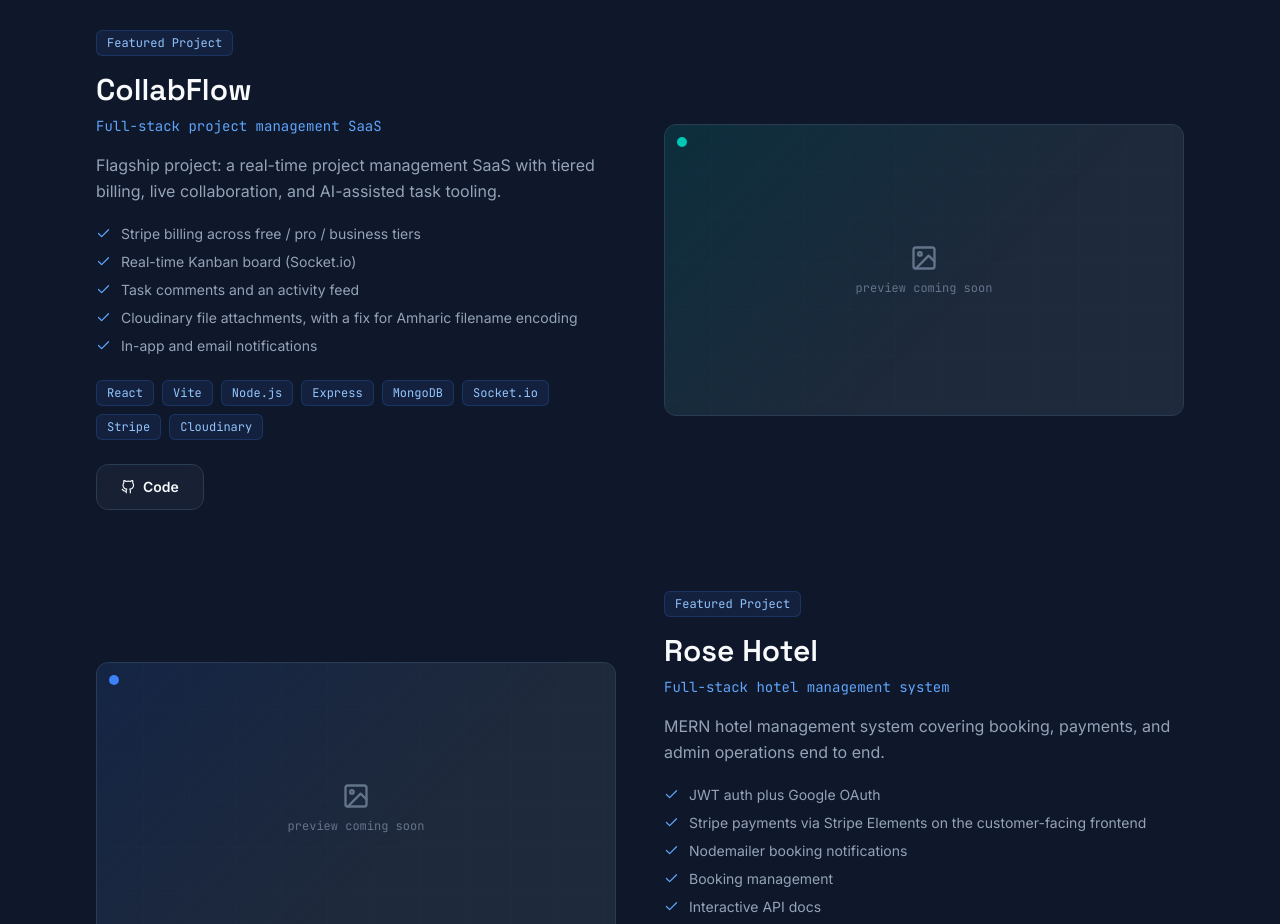
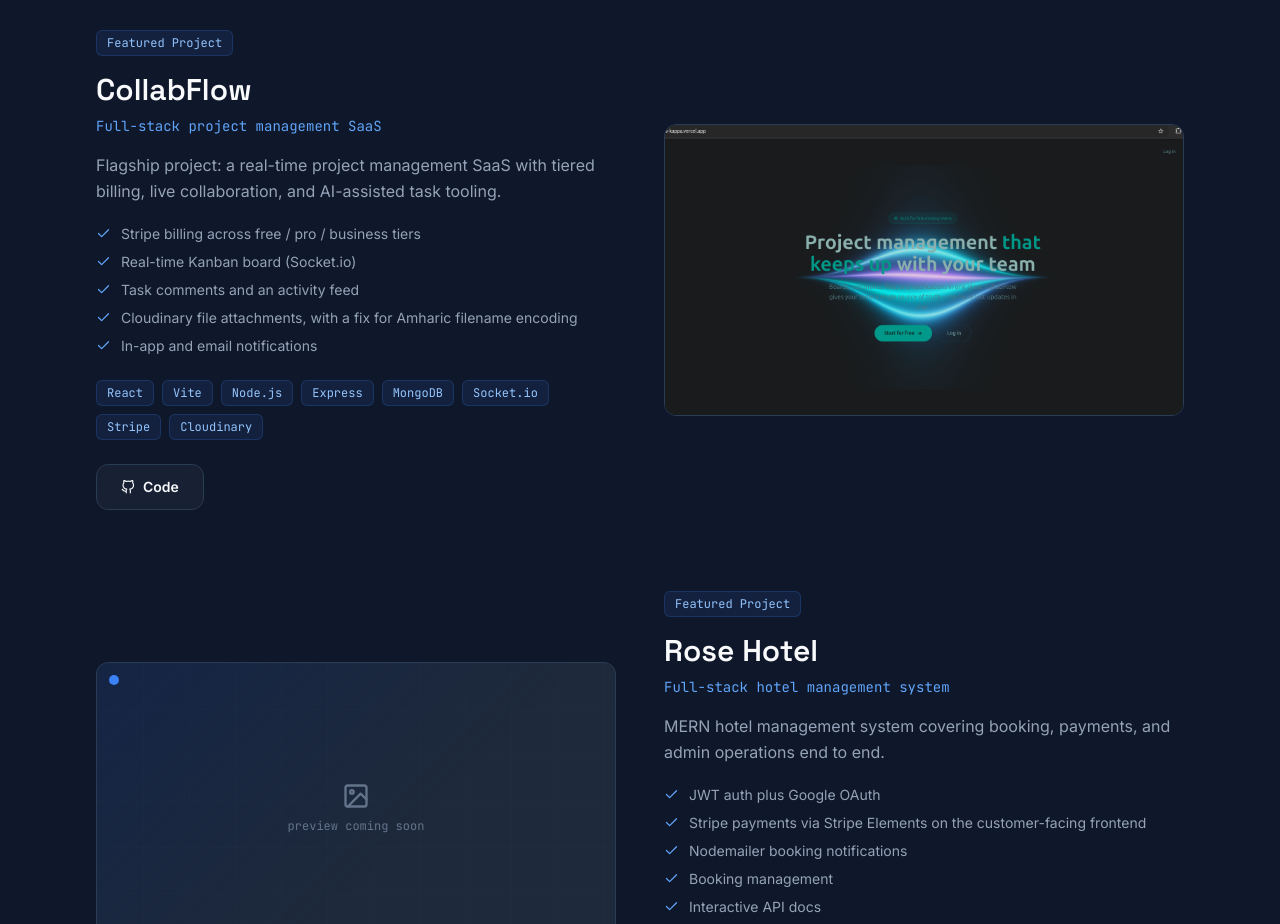
Before and after one commit to tamirat-code/portfolio--1-, a React (Vite) app in the folder portfolio/: page / in a window 1280 px wide. Shown: the part 3140-4064 px from the top of the page. Built offline with nearby package versions, Linux system fonts and the light colour scheme.

Commit message:
feat: wire in real project screenshots with placeholder fallback

```diff
--- a/portfolio/src/components/ProjectImage.jsx
+++ b/portfolio/src/components/ProjectImage.jsx
@@ -2,6 +2,20 @@
 
 export function ProjectImage({ project }) {
   const accent = project.designSystem?.accent ?? '#3B82F6';
+
+  if (project.image) {
+    return (
+      <div className="relative w-full aspect-video rounded-xl border border-card-border overflow-hidden group">
+        <img
+          src={project.image}
+          alt={`${project.title} screenshot`}
+          loading="lazy"
+          className="w-full h-full object-cover transition-transform duration-500 group-hover:scale-105"
+        />
+        <div className="absolute inset-0 bg-gradient-to-t from-bg/60 via-transparent to-transparent opacity-0 group-hover:opacity-100 transition-opacity duration-300" />
+      </div>
+    );
+  }
 
   return (
     <div
--- a/portfolio/src/data/projects.js
+++ b/portfolio/src/data/projects.js
@@ -5,6 +5,7 @@
     title: 'CollabFlow',
     subtitle: 'Full-stack project management SaaS',
     featured: true,
+     image: '/projects/collabflow.png',
     repo: 'https://github.com/tamirat-code/collabFlow',
     liveUrl: '',
     tech: ['React', 'Vite', 'Node.js', 'Express', 'MongoDB', 'Socket.io', 'Stripe', 'Cloudinary'],
```
Also changed, not shown: portfolio/public/projects/collabflow.png (added).
